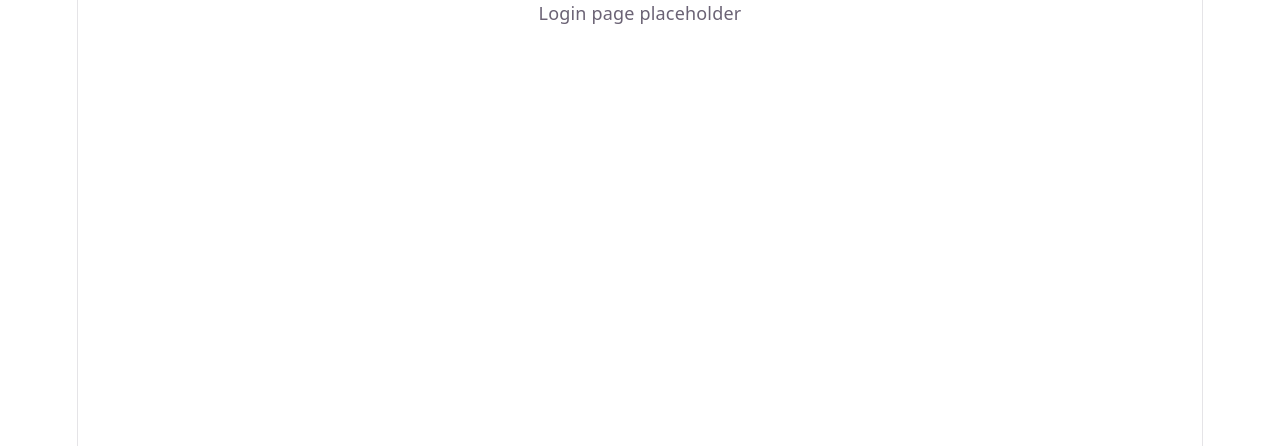
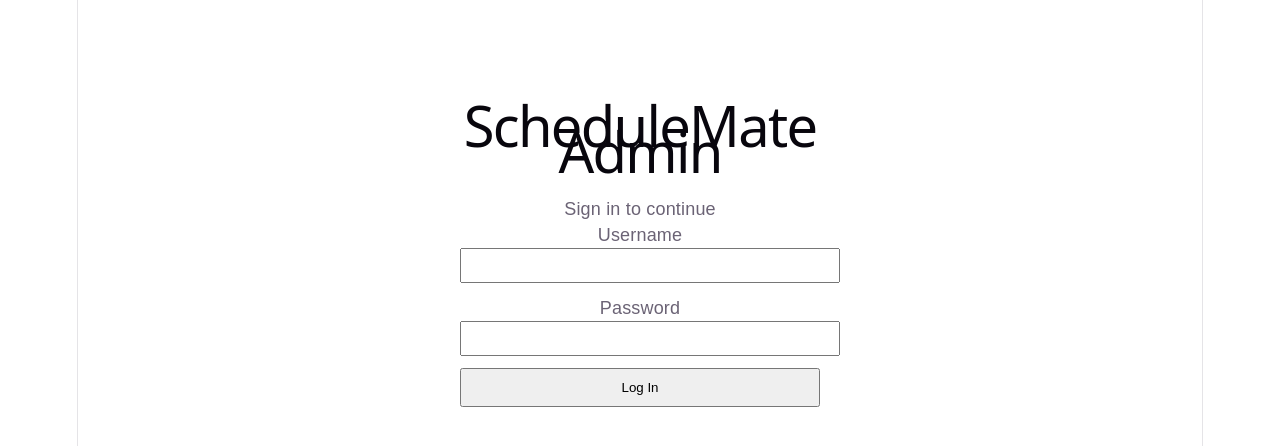
Before and after one commit to Chathu20/ScheduleMate-Lecture-Hall-Digital-Signage-System_Chathuranganee, a React (Vite) app in the folder apps/admin-web/: page /login in a window 1280 px wide. Shown: the top 446 px of the page. Built offline with nearby package versions, Linux system fonts and the light colour scheme.

Commit message:
feat(admin-web): Campus Structure page — building list + create (FR-03 partial)

```diff
--- a/apps/admin-web/src/App.tsx
+++ b/apps/admin-web/src/App.tsx
@@ -1,26 +1,29 @@
 import { BrowserRouter, Routes, Route } from 'react-router-dom';
 import { AuthProvider } from './context/AuthContext';
 import { ProtectedRoute } from './components/ProtectedRoute';
-
-   function LoginPlaceholder() {
-     return <div>Login page placeholder</div>;
-   }
-
-   function DashboardPlaceholder() {
-     return <div>Dashboard placeholder</div>;
-   }
+import { LoginPage } from './pages/LoginPage';
+import { DashboardPage } from './pages/DashboardPage';
+import { CampusStructurePage } from './pages/CampusStructurePage';
 
 function App() {
   return (
     <BrowserRouter>
       <AuthProvider>
         <Routes>
-             <Route path="/login" element={<LoginPlaceholder />} />
+          <Route path="/login" element={<LoginPage />} />
           <Route
             path="/"
             element={
               <ProtectedRoute>
-                   <DashboardPlaceholder />
+                <DashboardPage />
+              </ProtectedRoute>
+            }
+          />
+          <Route
+            path="/campus-structure"
+            element={
+              <ProtectedRoute>
+                <CampusStructurePage />
               </ProtectedRoute>
             }
           />
--- /dev/null
+++ b/apps/admin-web/src/pages/CampusStructurePage.tsx
@@ -0,0 +1,70 @@
+import { useEffect, useState, FormEvent } from 'react';
+import apiClient from '../lib/apiClient';
+
+interface Building {
+  building_id: number;
+  name: string;
+}
+
+export function CampusStructurePage() {
+  const [buildings, setBuildings] = useState<Building[]>([]);
+  const [newName, setNewName] = useState('');
+  const [error, setError] = useState<string | null>(null);
+  const [loading, setLoading] = useState(true);
+
+  async function fetchBuildings() {
+    try {
+      const res = await apiClient.get<Building[]>('/buildings');
+      setBuildings(res.data);
+    } catch (err) {
+      setError('Failed to load buildings');
+    } finally {
+      setLoading(false);
+    }
+  }
+
+  useEffect(() => {
+    fetchBuildings();
+  }, []);
+
+  async function handleCreate(e: FormEvent) {
+    e.preventDefault();
+    if (!newName.trim()) return;
+
+    try {
+      await apiClient.post('/buildings', { name: newName });
+      setNewName('');
+      fetchBuildings(); // refresh list
+    } catch (err: any) {
+      setError(err.response?.data?.message || 'Failed to create building');
+    }
+  }
+
+  return (
+    <div style={{ padding: 24, fontFamily: 'sans-serif' }}>
+      <h1>Campus Structure</h1>
+
+      <form onSubmit={handleCreate} style={{ marginBottom: 24 }}>
+        <input
+          type="text"
+          placeholder="New building name"
+          value={newName}
+          onChange={(e) => setNewName(e.target.value)}
+          style={{ padding: 8, marginRight: 8 }}
+        />
+        <button type="submit">Add Building</button>
+      </form>
+
+      {error && <p style={{ color: 'red' }}>{error}</p>}
+      {loading && <p>Loading...</p>}
+
+      <ul>
+        {buildings.map((b) => (
+          <li key={b.building_id}>
+            {b.name} (ID: {b.building_id})
+          </li>
+        ))}
+      </ul>
+    </div>
+  );
+}
--- /dev/null
+++ b/apps/admin-web/src/pages/DashboardPage.tsx
@@ -0,0 +1,72 @@
+import { useEffect, useState } from 'react';
+import apiClient from '../lib/apiClient';
+import { useAuth } from '../context/AuthContext';
+
+interface DashboardCounts {
+  date: string;
+  ongoing: number;
+  upcoming: number;
+  cancelled: number;
+  rescheduled: number;
+}
+
+export function DashboardPage() {
+  const [counts, setCounts] = useState<DashboardCounts | null>(null);
+  const [error, setError] = useState<string | null>(null);
+  const [loading, setLoading] = useState(true);
+  const { admin, logout } = useAuth();
+
+  useEffect(() => {
+    async function fetchCounts() {
+      try {
+        const res = await apiClient.get<DashboardCounts>('/dashboard');
+        setCounts(res.data);
+      } catch (err) {
+        setError('Failed to load dashboard data');
+      } finally {
+        setLoading(false);
+      }
+    }
+    fetchCounts();
+  }, []);
+
+  return (
+    <div style={{ padding: 24, fontFamily: 'sans-serif' }}>
+      <div style={{ display: 'flex', justifyContent: 'space-between', alignItems: 'center' }}>
+        <div>
+          <h1>Dashboard</h1>
+          <p>Welcome, {admin?.username} ({admin?.role})</p>
+        </div>
+        <button onClick={logout}>Logout</button>
+      </div>
+
+      {loading && <p>Loading...</p>}
+      {error && <p style={{ color: 'red' }}>{error}</p>}
+
+      {counts && (
+        <div style={{ display: 'flex', gap: 16, marginTop: 24 }}>
+          <StatCard label="Ongoing Now" value={counts.ongoing} color="#2e7d32" />
+          <StatCard label="Upcoming Today" value={counts.upcoming} color="#1565c0" />
+          <StatCard label="Cancelled Today" value={counts.cancelled} color="#c62828" />
+          <StatCard label="Rescheduled Today" value={counts.rescheduled} color="#f9a825" />
+        </div>
+      )}
+    </div>
+  );
+}
+
+function StatCard({ label, value, color }: { label: string; value: number; color: string }) {
+  return (
+    <div
+      style={{
+        border: `2px solid ${color}`,
+        borderRadius: 8,
+        padding: 16,
+        minWidth: 140,
+      }}
+    >
+      <p style={{ margin: 0, fontSize: 14, color: '#666' }}>{label}</p>
+      <p style={{ margin: 0, fontSize: 28, fontWeight: 'bold' }}>{value}</p>
+    </div>
+  );
+}
--- /dev/null
+++ b/apps/admin-web/src/pages/LoginPage.tsx
@@ -0,0 +1,71 @@
+import { useState, FormEvent } from 'react';
+import { useNavigate } from 'react-router-dom';
+import { useAuth } from '../context/AuthContext';
+
+export function LoginPage() {
+  const [username, setUsername] = useState('');
+  const [password, setPassword] = useState('');
+  const [error, setError] = useState<string | null>(null);
+  const [loading, setLoading] = useState(false);
+  const { login } = useAuth();
+  const navigate = useNavigate();
+
+  async function handleSubmit(e: FormEvent) {
+    e.preventDefault();
+    setError(null);
+    setLoading(true);
+
+    try {
+      await login(username, password);
+      navigate('/');
+    } catch (err: any) {
+      const message = err.response?.data?.message || 'Login failed. Please try again.';
+      setError(message);
+    } finally {
+      setLoading(false);
+    }
+  }
+
+  return (
+    <div style={{ maxWidth: 360, margin: '80px auto', fontFamily: 'sans-serif' }}>
+      <h1>ScheduleMate Admin</h1>
+      <p>Sign in to continue</p>
+
+      <form onSubmit={handleSubmit}>
+        <div style={{ marginBottom: 12 }}>
+          <label htmlFor="username">Username</label>
+          <br />
+          <input
+            id="username"
+            type="text"
+            value={username}
+            onChange={(e) => setUsername(e.target.value)}
+            style={{ width: '100%', padding: 8 }}
+            required
+          />
+        </div>
+
+        <div style={{ marginBottom: 12 }}>
+          <label htmlFor="password">Password</label>
+          <br />
+          <input
+            id="password"
+            type="password"
+            value={password}
+            onChange={(e) => setPassword(e.target.value)}
+            style={{ width: '100%', padding: 8 }}
+            required
+          />
+        </div>
+
+        {error && (
+          <p style={{ color: 'red', marginBottom: 12 }}>{error}</p>
+        )}
+
+        <button type="submit" disabled={loading} style={{ width: '100%', padding: 10 }}>
+          {loading ? 'Logging in...' : 'Log In'}
+        </button>
+      </form>
+    </div>
+  );
+}
```
Lines whose indentation alone changed are shown as unchanged.
